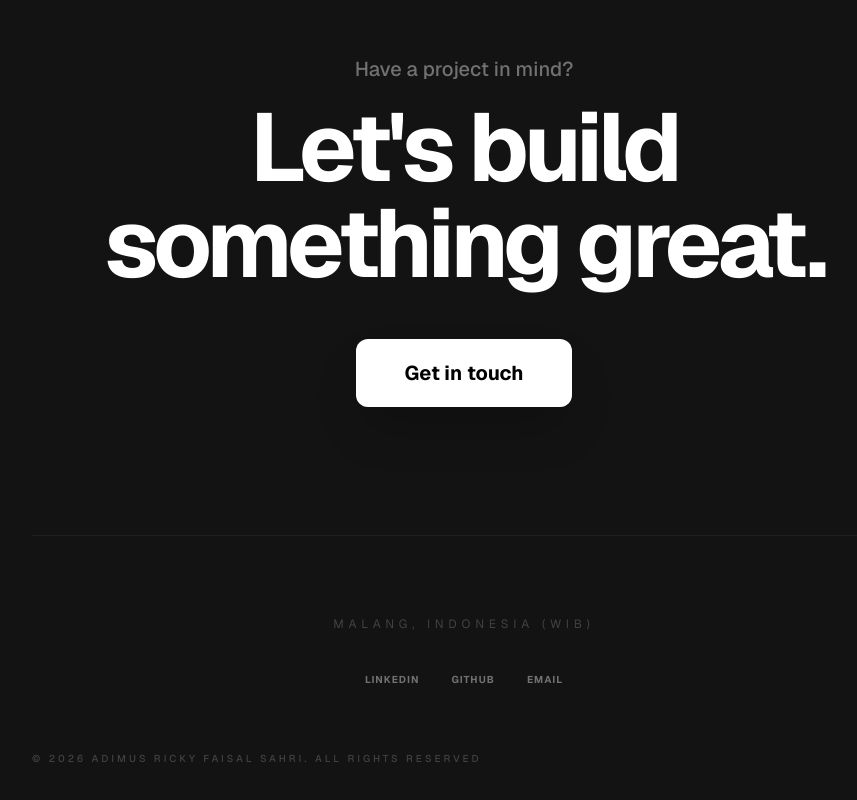
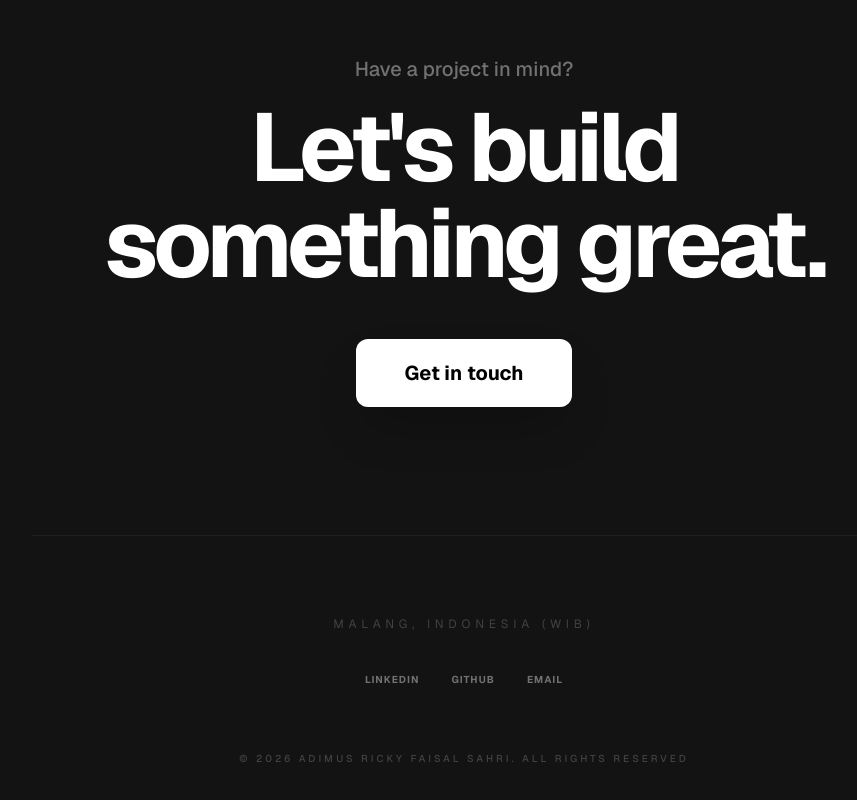
Before and after one commit to dimss19/portfolio, a Next.js app: page / in a window 1280 px wide. Shown: the part 5355-6155 px from the top of the page, without its empty margins (176-1033 px from the left). Built offline with nearby package versions, Linux system fonts and the light colour scheme.

Commit message:
chore: update gitignore & center copyright text

```diff
--- a/components/ContactCTA.tsx
+++ b/components/ContactCTA.tsx
@@ -33,9 +33,9 @@ export default function ContactCTA() {
                 </a>
               ))}
             </div>
-            <div className="flex flex-col md:flex-row justify-between items-center text-[10px] text-white/20 uppercase tracking-[0.3em] font-medium">
-              <p>&copy; 2026 Adimus Ricky Faisal Sahri. All rights reserved</p>
-            </div>
+          <div className="flex justify-center text-[10px] text-white/20 uppercase tracking-[0.3em] font-medium">
+            <p>&copy; 2026 Adimus Ricky Faisal Sahri. All rights reserved</p>
+          </div>
           </div>
         </ScrollReveal>
       </div>
```
Also changed, not shown: 1 other file (tests, documents, lock files or other folders).
